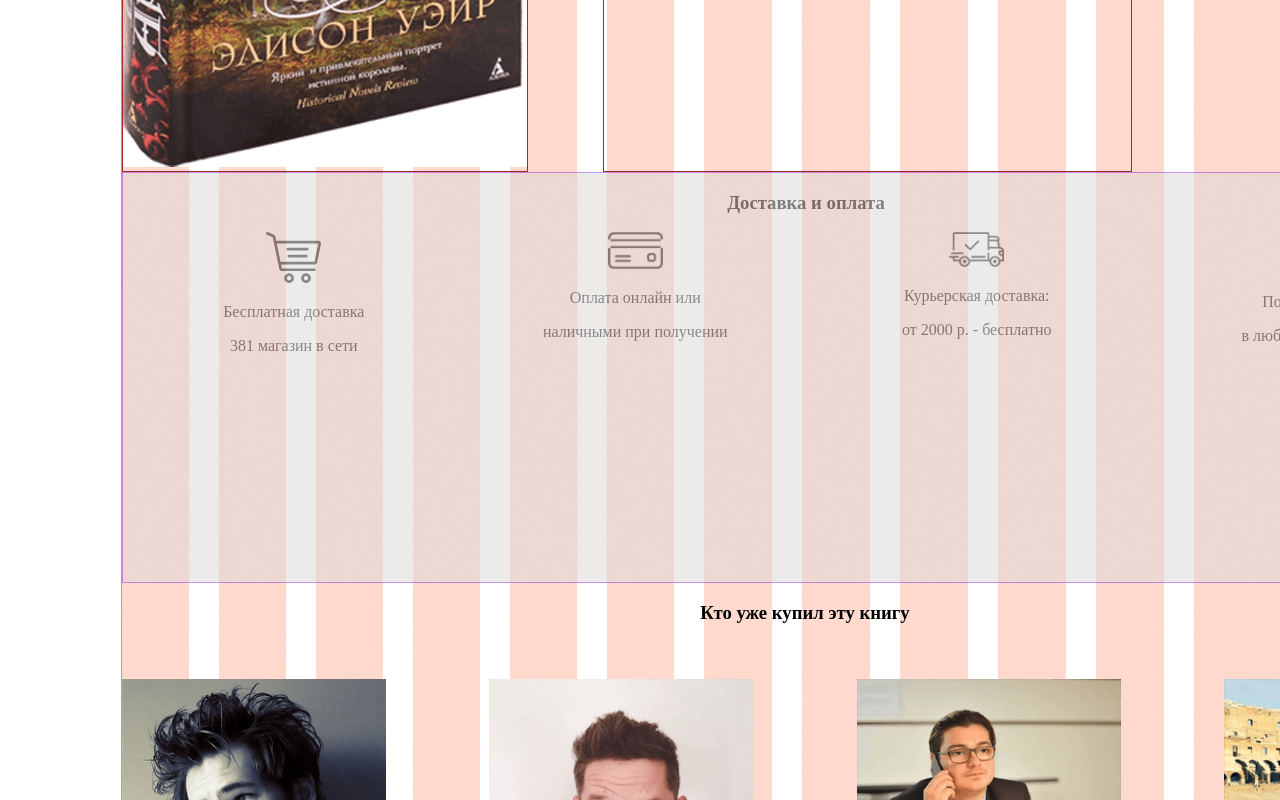
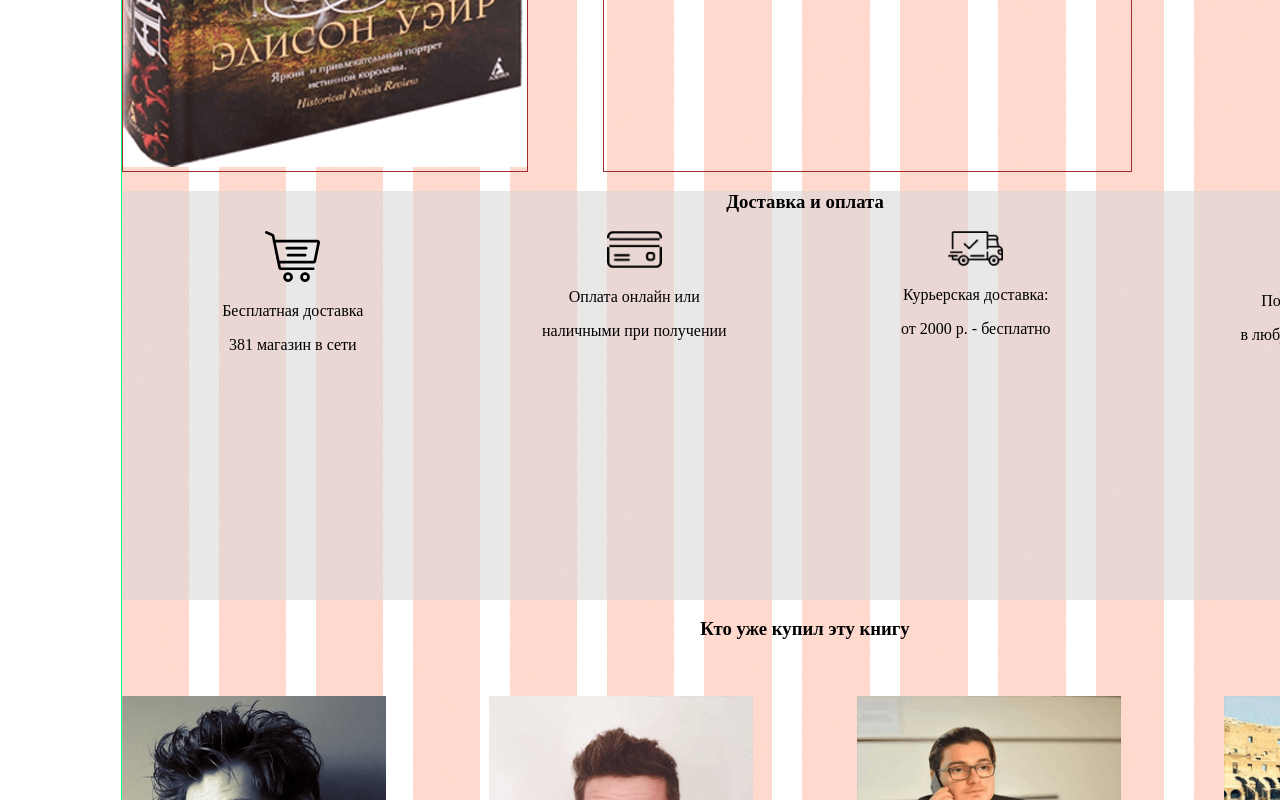
Before and after one commit to Evgeniy3171/DZ-Flex-hard, a plain HTML site: page index.html in a window 1280 px wide. Shown: the part 473-1273 px from the top of the page. Drawn offline with Linux system fonts and the light colour scheme.

Commit message:
Редактирование фона

```diff
--- a/css/style.css
+++ b/css/style.css
@@ -21,11 +21,9 @@
     text-align: left;
 }
 .ship {
-    border: 1px solid blueviolet;
     height: 409px;
     width: 1366px;
-    background-color: rgb(220, 215, 215);
-    opacity: .5;
+    background: rgba(220, 215, 215, 0.6);
 }
 .shipping {
     display: flex;
@@ -40,7 +38,6 @@
     height: 160px;
     width: 242px;
     text-align: center;
-    opacity: .9;
 }
 .icon img {
     width: 55px;
```
